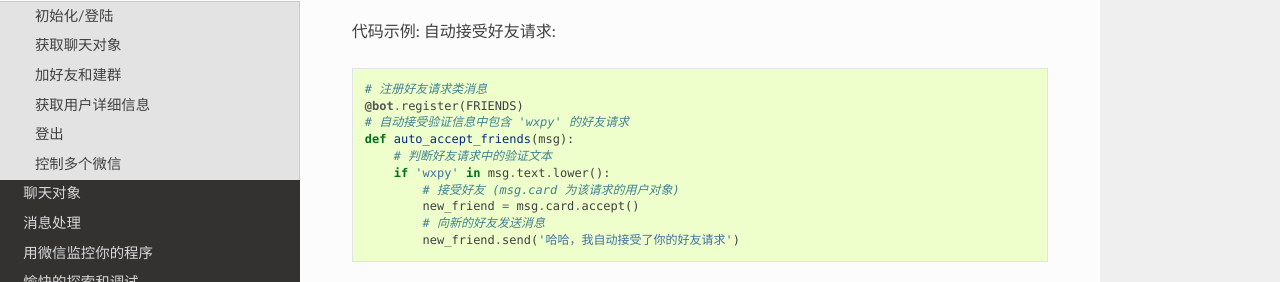
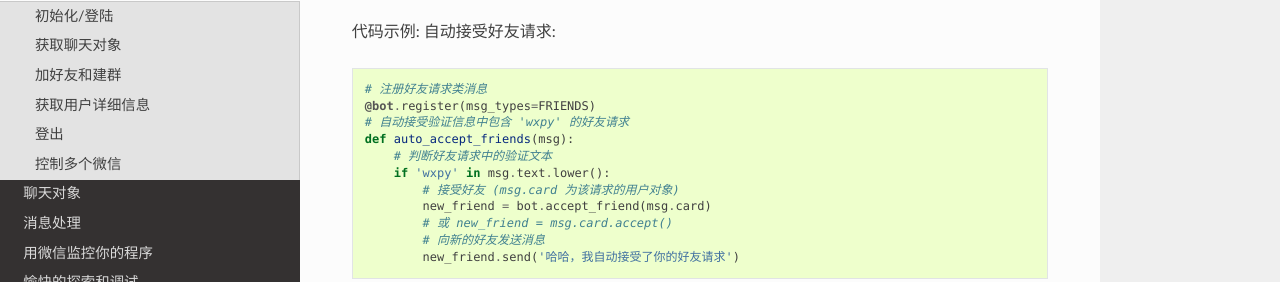
Before and after one commit to youfou/wxpy, a Sphinx documentation site: the page built from docs/bot.rst, in a window 1280 px wide and 900 px high, scrolled down 1308 px, cut to the strip 161-443 px from the top of the window. Built offline with Sphinx 7.4.7 and the Read the Docs theme 2.0.0, drawn with Linux system fonts in a browser that asks for light colours.

Commit message:
fix code in bot.rst # Bot.accept_friend()

```diff
--- a/docs/bot.rst
+++ b/docs/bot.rst
@@ -44,13 +44,14 @@
 代码示例: 自动接受好友请求::
 
     # 注册好友请求类消息
-    @bot.register(FRIENDS)
+    @bot.register(msg_types=FRIENDS)
     # 自动接受验证信息中包含 'wxpy' 的好友请求
     def auto_accept_friends(msg):
         # 判断好友请求中的验证文本
         if 'wxpy' in msg.text.lower():
             # 接受好友 (msg.card 为该请求的用户对象)
-            new_friend = msg.card.accept()
+            new_friend = bot.accept_friend(msg.card)
+            # 或 new_friend = msg.card.accept()
             # 向新的好友发送消息
             new_friend.send('哈哈，我自动接受了你的好友请求')
 
```
